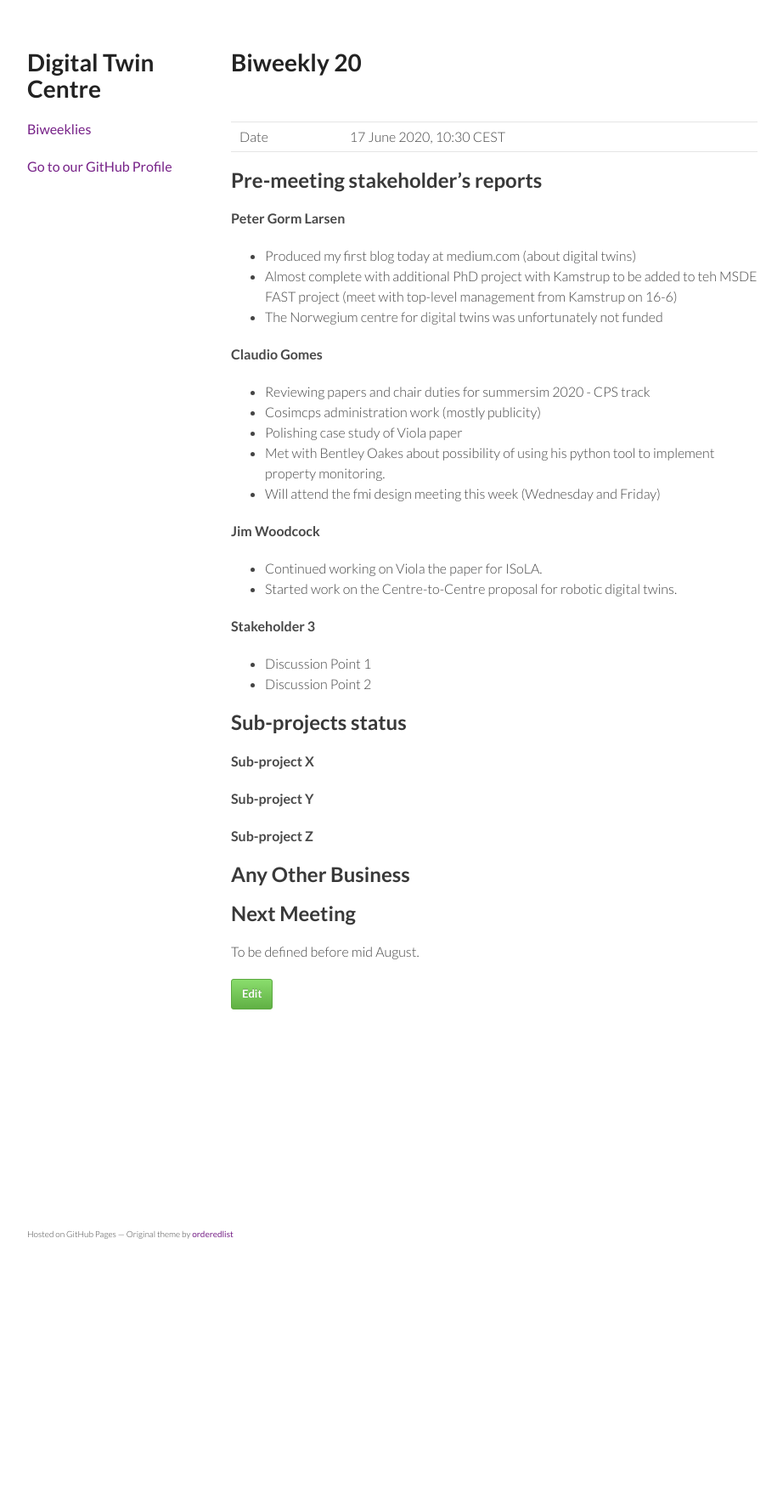
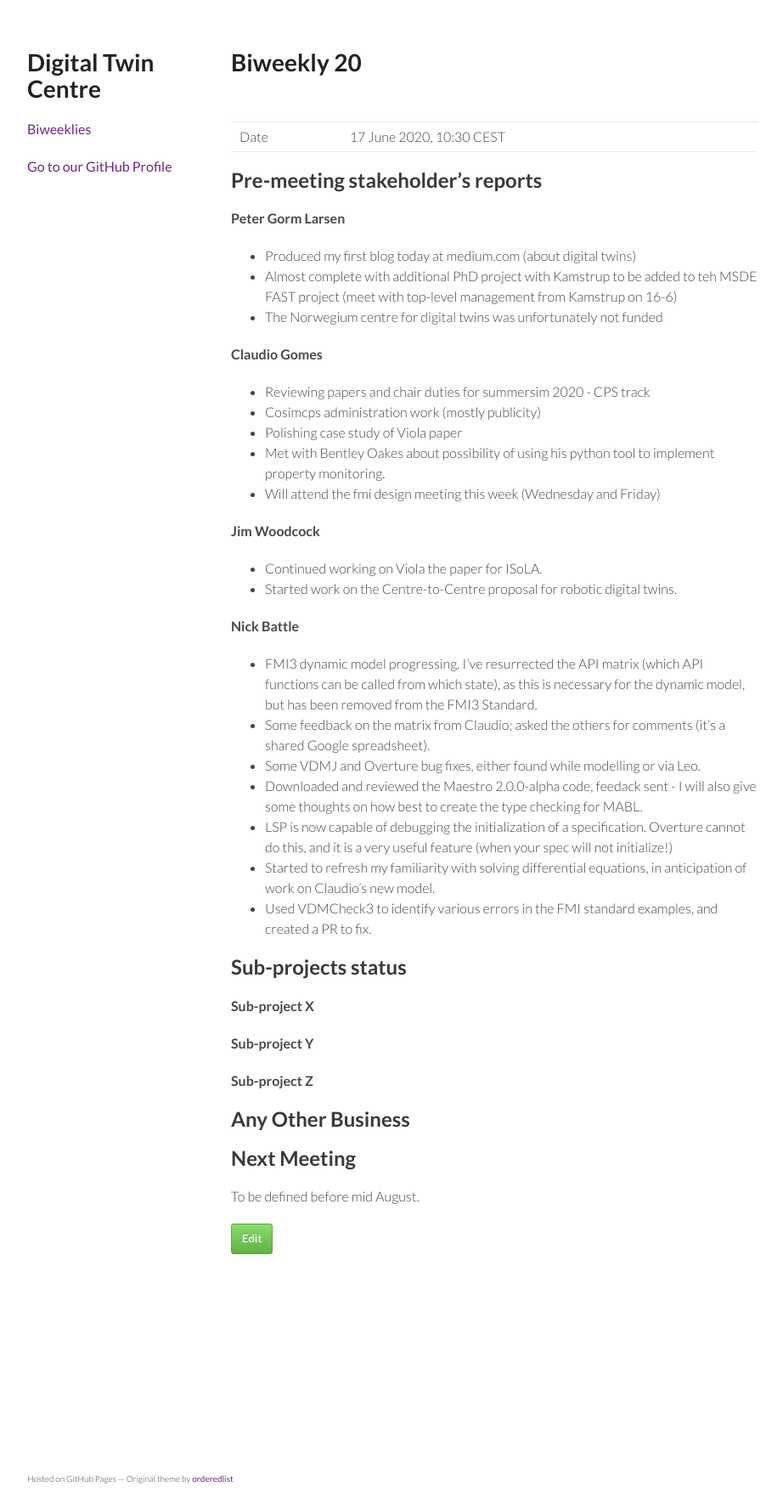
Before and after one commit to digitaltwincentre/digitaltwincentre.github.io, a Jekyll site: the page built from _biweeklies/Biweekly-20.md, in a window 1280 px wide. Shown: the whole page at 85% size, without its empty margins (178-1100 px from the left). Built offline with Jekyll 4.4.1, drawn with Linux system fonts in a browser that asks for light colours; nearby versions of some CDN libraries; before the commit the page ends 1482 px from its top, so only the background shows below that.

Commit message:
Update Biweekly-20.md

```diff
--- a/_biweeklies/Biweekly-20.md
+++ b/_biweeklies/Biweekly-20.md
@@ -36,9 +36,14 @@ date: 17 June 2020, 1030 CEST
 * Continued working on Viola the paper for ISoLA.
 * Started work on the Centre-to-Centre proposal for robotic digital twins.
 
-#### Stakeholder 3
-* Discussion Point 1
-* Discussion Point 2
+#### Nick Battle
+* FMI3 dynamic model progressing. I've resurrected the API matrix (which API functions can be called from which state), as this is necessary for the dynamic model, but has been removed from the FMI3 Standard.
+* Some feedback on the matrix from Claudio; asked the others for comments (it's a shared Google spreadsheet).
+* Some VDMJ and Overture bug fixes, either found while modelling or via Leo.
+* Downloaded and reviewed the Maestro 2.0.0-alpha code, feedack sent - I will also give some thoughts on how best to create the type checking for MABL.
+* LSP is now capable of debugging the initialization of a specification. Overture cannot do this, and it is a very useful feature (when your spec will not initialize!)
+* Started to refresh my familiarity with solving differential equations, in anticipation of work on Claudio's new model.
+* Used VDMCheck3 to identify various errors in the FMI standard examples, and created a PR to fix.
 
 
 ## Sub-projects status
```
